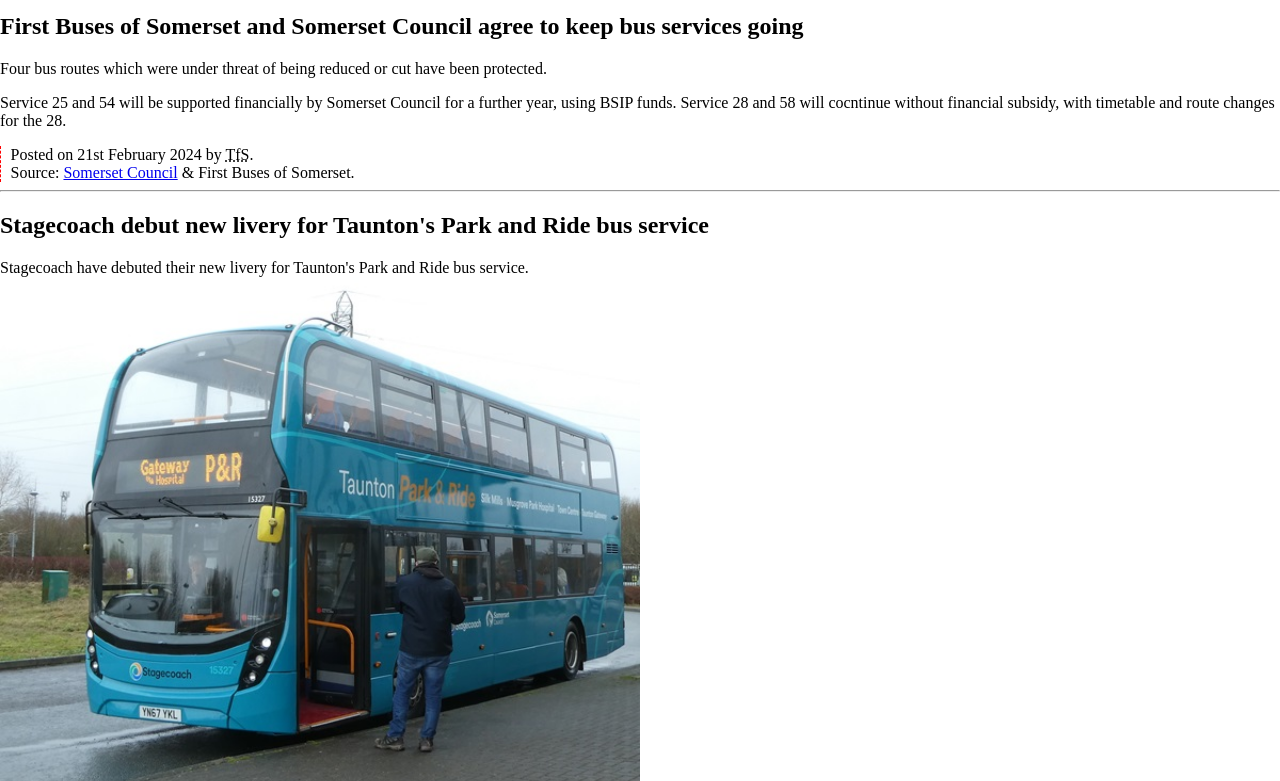
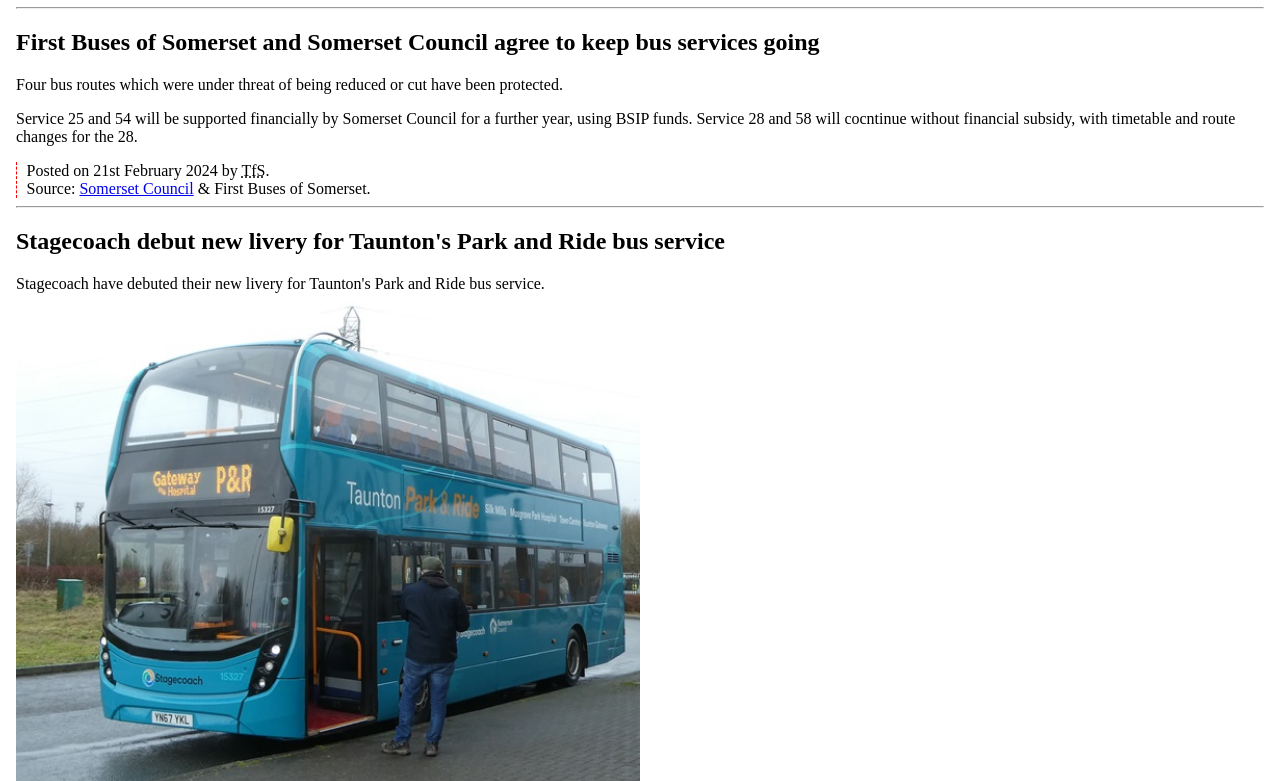
Before and after one commit to transportforsomerset/blog, a plain HTML site: page docs/index.htm in a window 1280 px wide. Shown: the part 157-938 px from the top of the page. Drawn offline with Linux system fonts and the light colour scheme.

Commit message:
Update styles.css

```diff
--- a/docs/styles.css
+++ b/docs/styles.css
@@ -1,5 +1,5 @@
 html {  margin: 0; padding: 0; }
-body {  margin: 0; padding: 0; }
+body {  margin: 0; padding: 1em; }
 
 body header {
   background-color: #006072;
```
